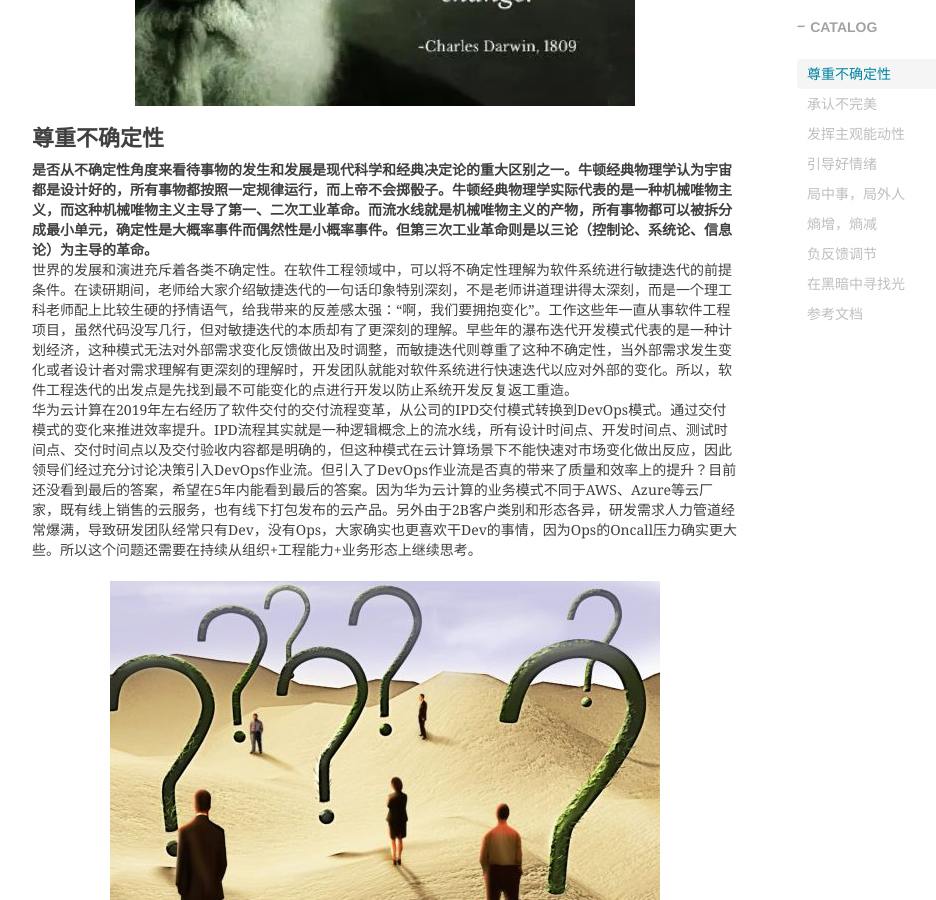
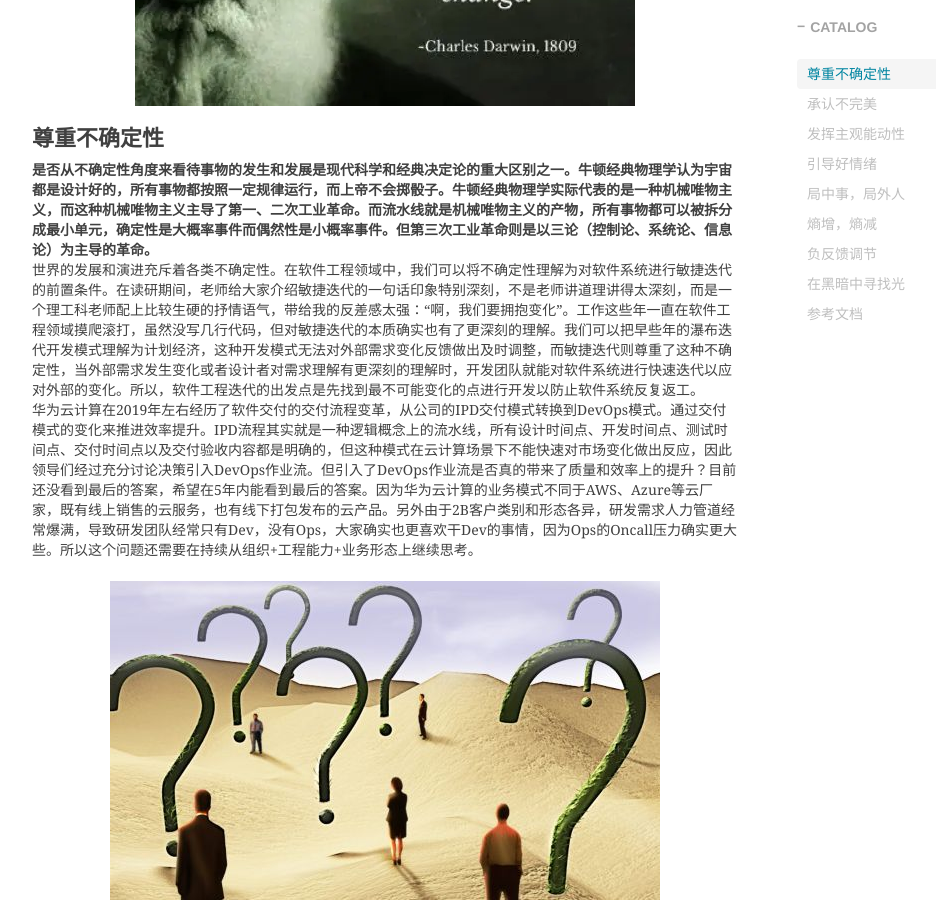
Before and after one commit to shihai1991/shihai1991.github.io, a Jekyll site: the page built from _posts/2023-10-30-在菊厂八年的那些人那些事.md, in a window 1280 px wide and 900 px high, scrolled down 654 px. Shown: the whole window, without its empty margins (233-1169 px from the left). Built offline with Jekyll 4.4.1, drawn with Linux system fonts in a browser that asks for light colours; nearby versions of some CDN libraries; comment, search, counter and statistics services are not loaded.

Commit message:
Update 2023-10-30-在菊厂八年的那些人那些事.md

```diff
--- a/_posts/2023-10-30-在菊厂八年的那些人那些事.md
+++ b/_posts/2023-10-30-在菊厂八年的那些人那些事.md
@@ -18,7 +18,7 @@ time: '2023.10.30 12:27:00'
 
 # 尊重不确定性
 **是否从不确定性角度来看待事物的发生和发展是现代科学和经典决定论的重大区别之一。牛顿经典物理学认为宇宙都是设计好的，所有事物都按照一定规律运行，而上帝不会掷骰子。牛顿经典物理学实际代表的是一种机械唯物主义，而这种机械唯物主义主导了第一、二次工业革命。而流水线就是机械唯物主义的产物，所有事物都可以被拆分成最小单元，确定性是大概率事件而偶然性是小概率事件。但第三次工业革命则是以三论（控制论、系统论、信息论）为主导的革命。**
-世界的发展和演进充斥着各类不确定性。在软件工程领域中，可以将不确定性理解为软件系统进行敏捷迭代的前提条件。在读研期间，老师给大家介绍敏捷迭代的一句话印象特别深刻，不是老师讲道理讲得太深刻，而是一个理工科老师配上比较生硬的抒情语气，给我带来的反差感太强：“啊，我们要拥抱变化”。工作这些年一直从事软件工程项目，虽然代码没写几行，但对敏捷迭代的本质却有了更深刻的理解。早些年的瀑布迭代开发模式代表的是一种计划经济，这种模式无法对外部需求变化反馈做出及时调整，而敏捷迭代则尊重了这种不确定性，当外部需求发生变化或者设计者对需求理解有更深刻的理解时，开发团队就能对软件系统进行快速迭代以应对外部的变化。所以，软件工程迭代的出发点是先找到最不可能变化的点进行开发以防止系统开发反复返工重造。
+世界的发展和演进充斥着各类不确定性。在软件工程领域中，我们可以将不确定性理解为对软件系统进行敏捷迭代的前置条件。在读研期间，老师给大家介绍敏捷迭代的一句话印象特别深刻，不是老师讲道理讲得太深刻，而是一个理工科老师配上比较生硬的抒情语气，带给我的反差感太强：“啊，我们要拥抱变化”。工作这些年一直在软件工程领域摸爬滚打，虽然没写几行代码，但对敏捷迭代的本质确实也有了更深刻的理解。我们可以把早些年的瀑布迭代开发模式理解为计划经济，这种开发模式无法对外部需求变化反馈做出及时调整，而敏捷迭代则尊重了这种不确定性，当外部需求发生变化或者设计者对需求理解有更深刻的理解时，开发团队就能对软件系统进行快速迭代以应对外部的变化。所以，软件工程迭代的出发点是先找到最不可能变化的点进行开发以防止软件系统反复返工。
 华为云计算在2019年左右经历了软件交付的交付流程变革，从公司的IPD交付模式转换到DevOps模式。通过交付模式的变化来推进效率提升。IPD流程其实就是一种逻辑概念上的流水线，所有设计时间点、开发时间点、测试时间点、交付时间点以及交付验收内容都是明确的，但这种模式在云计算场景下不能快速对市场变化做出反应，因此领导们经过充分讨论决策引入DevOps作业流。但引入了DevOps作业流是否真的带来了质量和效率上的提升？目前还没看到最后的答案，希望在5年内能看到最后的答案。因为华为云计算的业务模式不同于AWS、Azure等云厂家，既有线上销售的云服务，也有线下打包发布的云产品。另外由于2B客户类别和形态各异，研发需求人力管道经常爆满，导致研发团队经常只有Dev，没有Ops，大家确实也更喜欢干Dev的事情，因为Ops的Oncall压力确实更大些。所以这个问题还需要在持续从组织+工程能力+业务形态上继续思考。
 ![不确定性 侵删]({{site.baseurl}}/img/2024/Q1/20240102-不确定性.jpg)
 事情做的好坏程度取决于解决了多少不确定性。这个不确定性其实有点抽象。为了让大家更好的理解这个不确定性。我举一个可能不是太恰当的列子来做说明：我们知道一枚骰子总共有6个面，共6个数字，那是因为我们都已经玩过骰子了。如果让一个小朋友第一次玩骰子，小朋友只能看到顶部出现的数字，其他面数字不能看，然后在他面前投掷3次，出现的数字分别是：1,2,2，那小朋友就会认为这个骰子下次投掷也只有这三种可能性：1、2，但当第4次投掷的时候出现的数字是：3，那小朋友脑子中出现的逻辑就是投掷骰子会出现三种可能性结果：1、2、3。此时，小朋友脑子中掷骰子的可能性空间就是：1,2,3，而对应的不确定性空间则是：4,5，6。我们在工作、生活中会遇到无数次类似小朋友掷骰子的累乘次事件，所以决定我们未来工作和生活质量的不是那些我们已经知道的内容，而是那些不确定性。因为知道的内容，知道就知道了，不会有另外的不确定性等着我们去挑战和解决，这也就是我们常说的舒适区。
```
